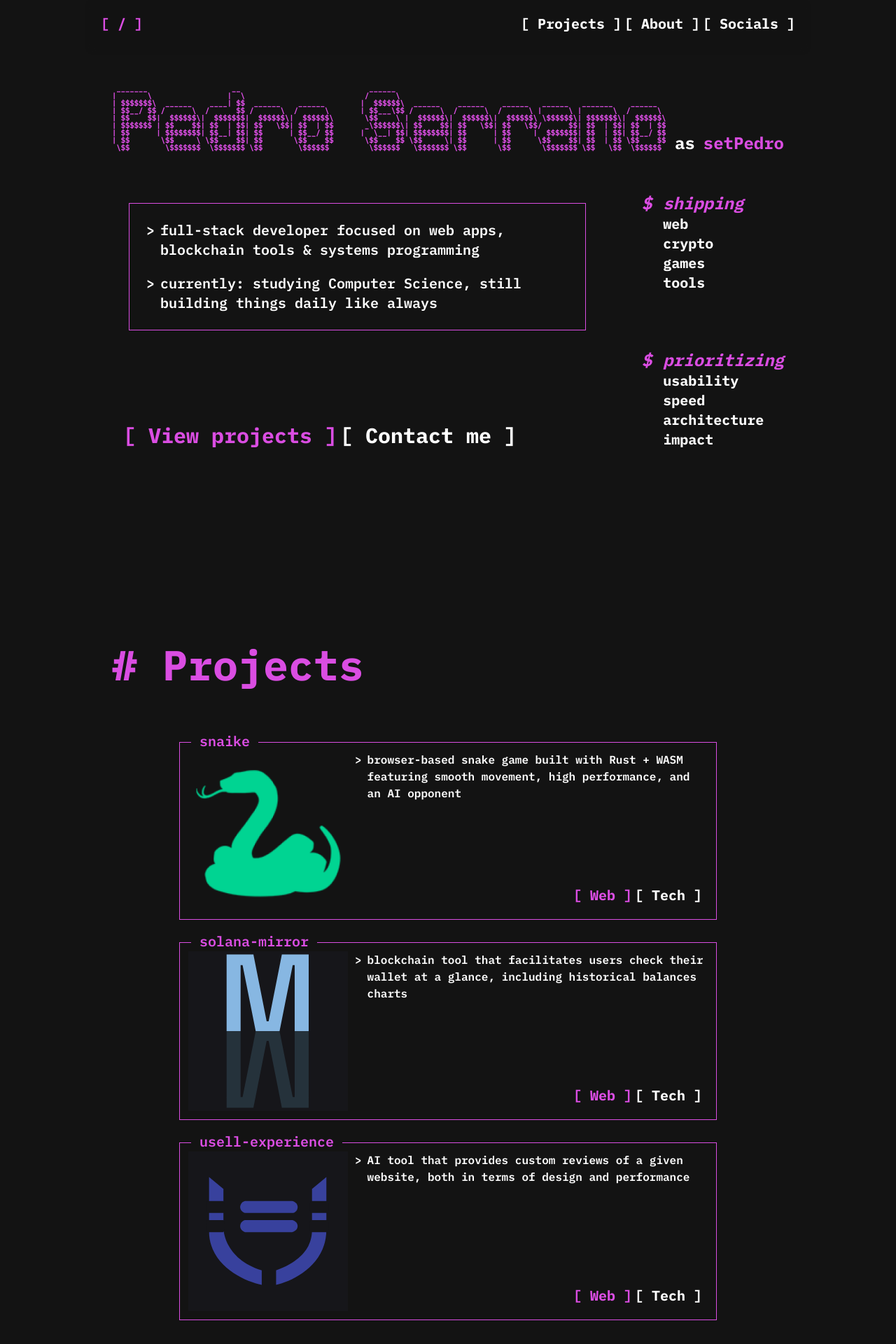
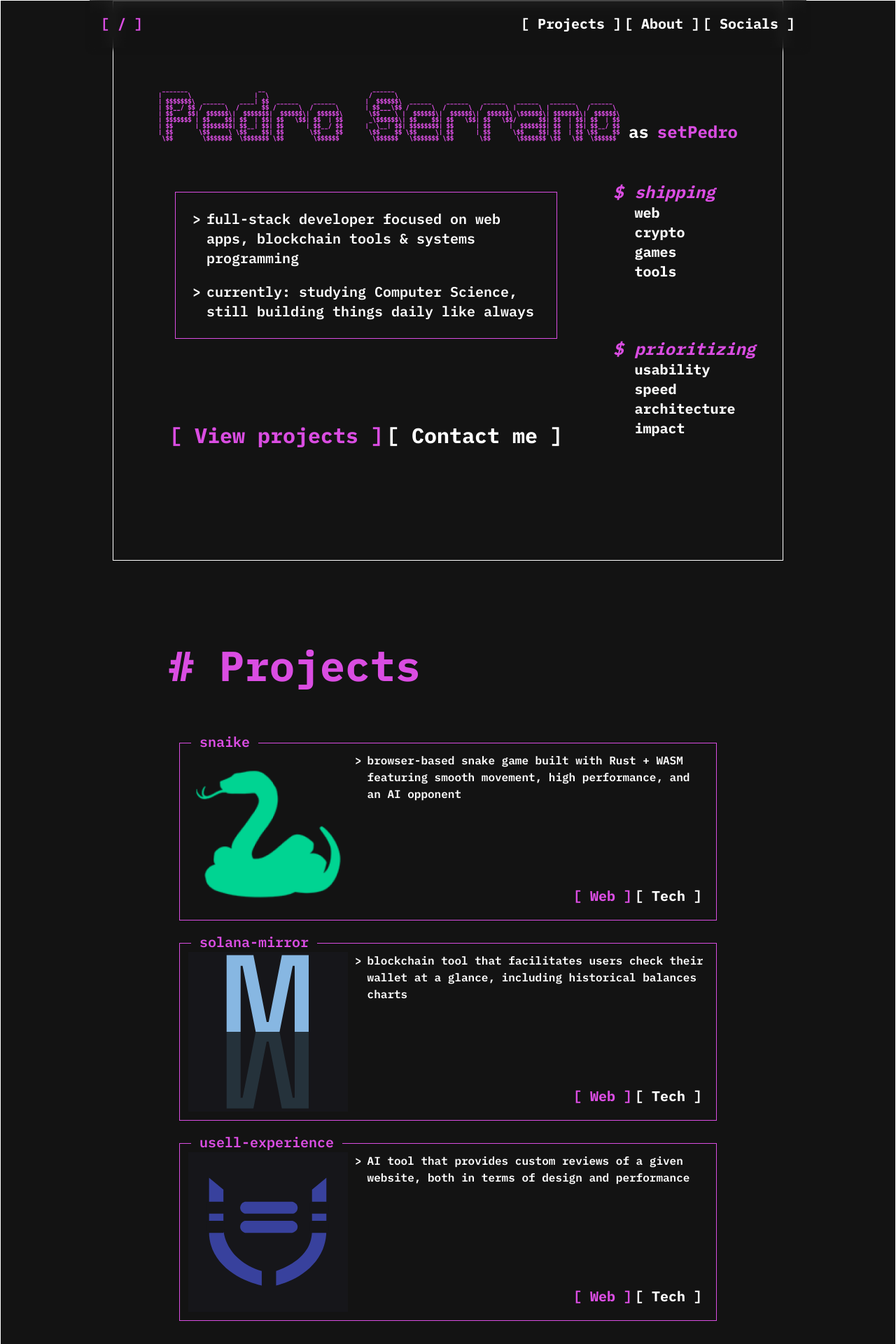
Before and after one commit to setpedro/portfolio-v2, a Next.js app: page / in a window 1280 px wide. Shown: the top 1920 px of the page at 70% size. Built offline with nearby package versions, Linux system fonts and the light colour scheme.

Commit message:
fix(ui): increase insufficient horizontal padding on larger screens

```diff
--- a/src/app/page.tsx
+++ b/src/app/page.tsx
@@ -10,7 +10,7 @@ export default function Home() {
         <div className="relative">
             <Navbar />
 
-            <div className="px-4 sm:px-8 md:px-16 lg:px-22 xl:px-40">
+            <div className="px-4 sm:px-8 md:px-16 lg:px-22 xl:px-40 border">
                 <Hero />
                 <Projects />
                 <About />
--- a/src/sections/about/About.tsx
+++ b/src/sections/about/About.tsx
@@ -5,7 +5,7 @@ export function About() {
     return (
         <section
             id="about"
-            className="min-h-screen flex flex-col items-center gap-20 pt-25 sm:pt-30 md:35"
+            className="min-h-screen flex flex-col items-center gap-20 pt-25 sm:pt-30 md:35 lg:px-10 xl:px-20"
         >
             <div className="w-full flex flex-col lg:flex-row lg:justify-start lg:items-end gap-2 lg:gap-4">
                 <p className="text-3xl sm:text-6xl font-bold text-accent">
--- a/src/sections/hero/Hero.tsx
+++ b/src/sections/hero/Hero.tsx
@@ -7,7 +7,7 @@ export function Hero() {
     return (
         <section
             id="hero"
-            className="min-h-screen flex flex-col gap-6 pt-35 sm:pt-30"
+            className="min-h-screen flex flex-col gap-6 pt-35 sm:pt-30 border lg:px-10 xl:px-16"
         >
             <div className="flex flex-col lg:flex-row lg:gap-3">
                 <div>
--- a/src/sections/projects/Projects.tsx
+++ b/src/sections/projects/Projects.tsx
@@ -7,7 +7,7 @@ export function Projects() {
     return (
         <section
             id="projects"
-            className="min-h-screen flex flex-col items-center gap-10 sm:pt-30 md:35"
+            className="min-h-screen flex flex-col items-center gap-10 sm:pt-30 md:35 lg:px-10 xl:px-20"
         >
             <div className="w-full flex justify-start">
                 <p className="text-3xl sm:text-6xl font-bold text-accent">
--- a/src/sections/socials/Socials.tsx
+++ b/src/sections/socials/Socials.tsx
@@ -4,7 +4,7 @@ export function Socials() {
     return (
         <section
             id="socials"
-            className="min-h-screen flex flex-col items-center gap-16 sm:pt-30 md:35"
+            className="min-h-screen flex flex-col items-center gap-16 sm:pt-30 md:35 lg:px-10 xl:px-20"
         >
             <div className="w-full flex justify-start">
                 <p className="text-3xl sm:text-6xl font-bold text-accent">
```
